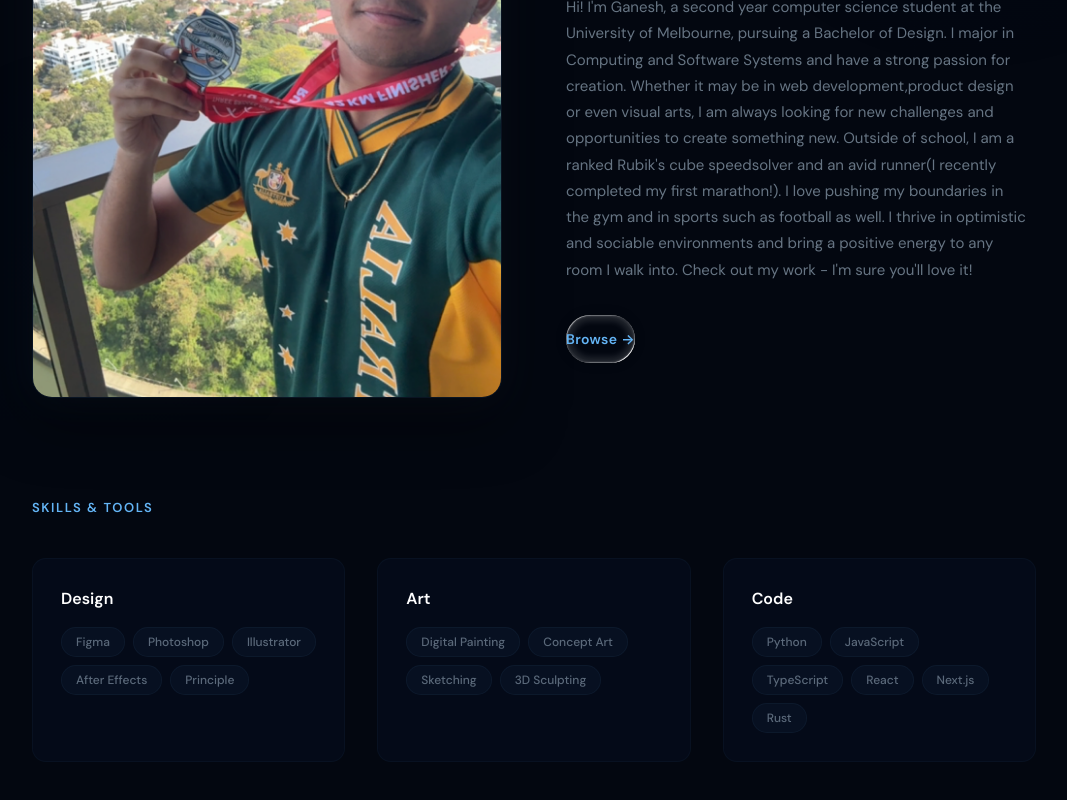
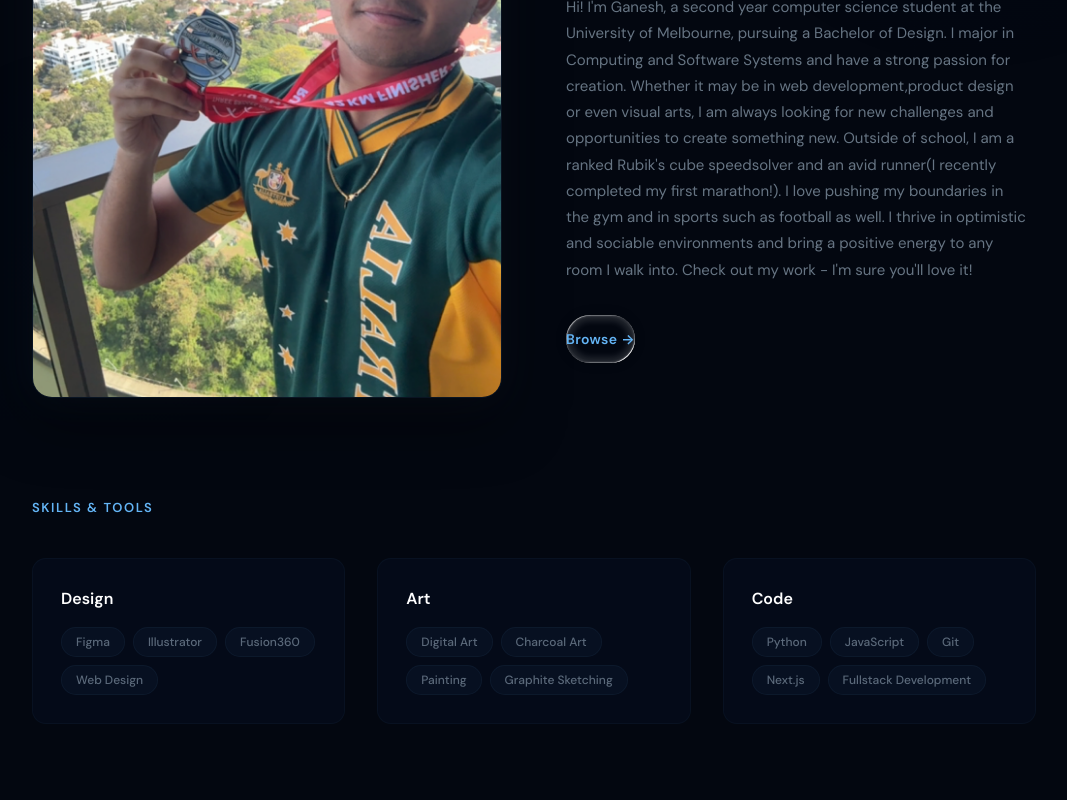
Before and after one commit to git-ganesh123/ganesh-portfolio, a React (Vite) app: page / in a window 1280 px wide. Shown: the part 380-1180 px from the top of the page, without its empty margins (106-1173 px from the left). Built offline with nearby package versions, Linux system fonts and the light colour scheme.

Commit message:
skills change

```diff
--- a/src/App.jsx
+++ b/src/App.jsx
@@ -99,9 +99,9 @@ const codeProjects = [
 ];
 
 const skills = {
-  Design: ["Figma", "Photoshop", "Illustrator", "After Effects", "Principle"],
-  Art: ["Digital Painting", "Concept Art", "Sketching", "3D Sculpting"],
-  Code: ["Python", "JavaScript", "TypeScript", "React", "Next.js", "Rust"],
+  Design: ["Figma", "Illustrator", "Fusion360", "Web Design"],
+  Art: ["Digital Art", "Charcoal Art", "Painting", "Graphite Sketching"],
+  Code: ["Python", "JavaScript", "Git", "Next.js", "Fullstack Development"],
 };
 
 // ─── SPARKLE SHOWER ON LOAD ─────────────────────────────────────────────────
```
